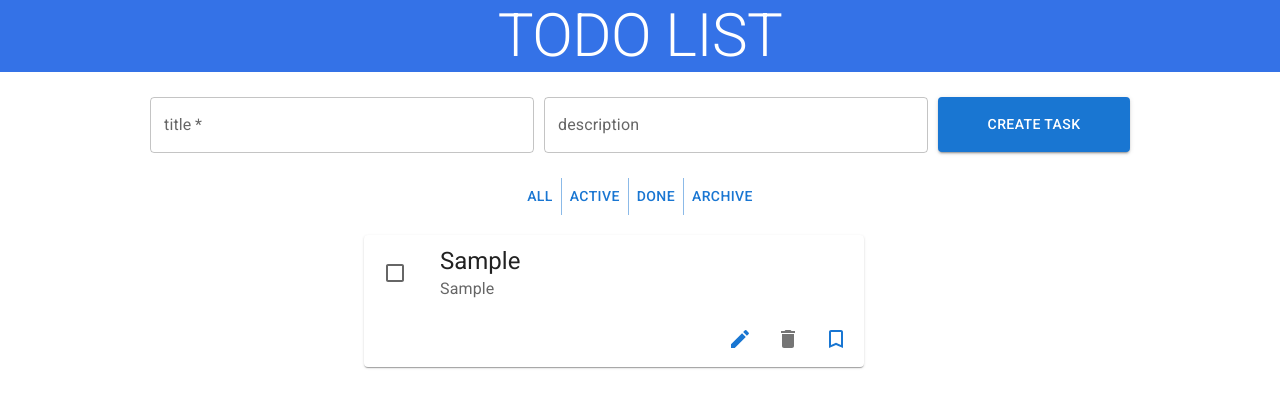
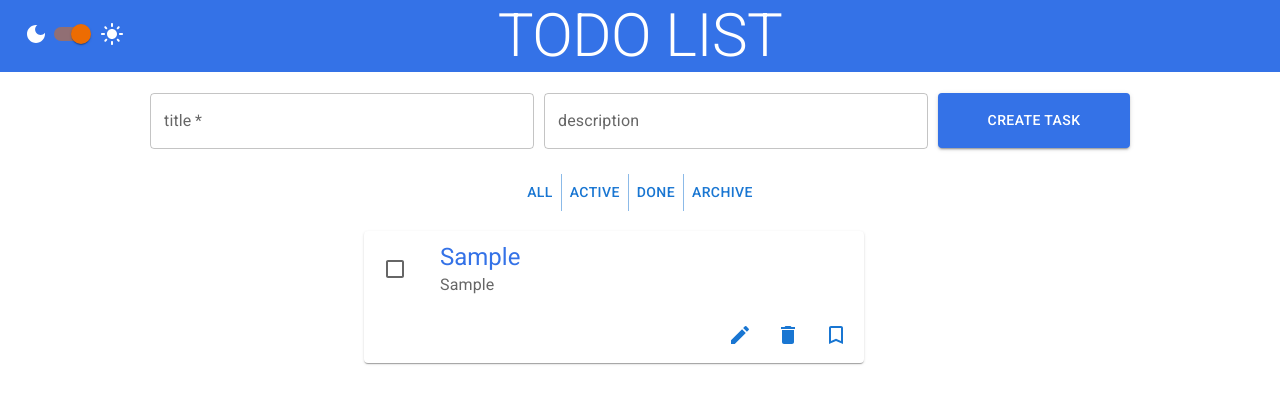
Before and after one commit to ShustovaElena/todo-list, a React (Create React App) app: page / in a window 1280 px wide. Both pictures are taken after typing "Sample", "Sample" into the empty fields and a click on the button "CREATE TASK". Shown: the top 408 px of the page. Built offline with nearby package versions, Linux system fonts and the light colour scheme.

Commit message:
feat: add theme switcher

```diff
--- a/src/App.js
+++ b/src/App.js
@@ -1,12 +1,31 @@
 import { Component } from "react";
 import { Header, Tasks } from "./components";
+import { ThemeContext, themes } from './context/ThemeContext';
 
 export class App extends Component {
+  constructor(props) {
+    super(props);
+    this.state = {
+      theme: themes.light,
+    };
+
+    this.toggleTheme = () => {
+      this.setState(state => ({
+        theme:
+          state.theme === themes.dark
+            ? themes.light
+            : themes.dark,
+      }));
+    };
+  }
+
   render() {
     return (
       <>
-        <Header />
-        <Tasks />
+        <ThemeContext.Provider value={this.state.theme}>
+          <Header changeTheme={this.toggleTheme}/>
+          <Tasks />
+        </ThemeContext.Provider>
       </>
     );
   }
--- a/src/components/CreateTaskField/CreateTaskField.js
+++ b/src/components/CreateTaskField/CreateTaskField.js
@@ -1,5 +1,6 @@
 import { Component } from "react";
 import { TextField, Box, Button } from "@mui/material";
+import { ThemeContext } from '../../context/ThemeContext';
 
 export class CreateTaskField extends Component {
   constructor(props) {
@@ -46,9 +47,10 @@ export class CreateTaskField extends Component {
 
   render() {
     const { title, description, error } = this.state;
+    let theme = this.context;
 
     return (
-      <Box id="form" component="form" onSubmit={this.handleSubmit} sx={{ display: 'flex', margin: '20px auto', justifyContent: 'center' }}>
+      <Box id="form" component="form" onSubmit={this.handleSubmit} sx={{ display: 'flex', paddingTop: 2, margin: '0 auto 20px auto', justifyContent: 'center' }}>
         <TextField
           id="title"
           label="title"
@@ -68,8 +70,10 @@ export class CreateTaskField extends Component {
           onChange={this.handleDescriptionChange}
           sx={{ margin: '5px', width: '30%' }}
         />
-        <Button type="submit" variant="contained" sx={{ margin: '5px', height: '55px', width: '15%' }}>Create task</Button>
+        <Button type="submit" variant="contained" sx={{ margin: '5px', height: '55px', width: '15%', backgroundColor: theme.backgroundHeader, color: theme.color }}>Create task</Button>
       </Box>
     );
   }
 }
+
+CreateTaskField.contextType = ThemeContext;
--- a/src/components/Header/Header.js
+++ b/src/components/Header/Header.js
@@ -1,12 +1,22 @@
 import { Typography, Container } from "@mui/material";
+import { Component } from "react";
+import { Switcher } from '../Switcher';
+import { ThemeContext } from '../../context/ThemeContext';
 
-export const Header = () => {
+export class Header extends Component {
+  render() {
+  let theme = this.context;
+  const { changeTheme } = this.props;
   return (
-   <Container maxWidth="100%" sx={{backgroundColor: 'var(--main-color)'}}>
+   <Container maxWidth="100%" sx={{backgroundColor: theme.backgroundHeader}}>
       <Typography variant="h2" component="h2" align="center"
-      sx={{color: 'var(--header-text-color)', textTransform: 'uppercase'}}>
+      sx={{color: theme.color, textTransform: 'uppercase'}}>
         Todo List
       </Typography>
+      <Switcher changeTheme={changeTheme}/>
     </Container>
   );
+  }
 }
+
+Header.contextType = ThemeContext;
--- /dev/null
+++ b/src/components/Switcher/Switcher.js
@@ -0,0 +1,18 @@
+import { Component } from "react";
+import { Switch, Box }  from '@mui/material';
+import DarkModeIcon from '@mui/icons-material/DarkMode';
+import LightModeIcon from '@mui/icons-material/LightMode';
+
+export class Switcher extends Component {
+  render() {
+    const { changeTheme } = this.props;
+
+    return (
+      <Box>
+        <DarkModeIcon sx={{color: 'white', position: 'absolute', top: 22}} />
+        <Switch defaultChecked onClick={changeTheme} color="warning" sx={{ position: 'absolute', top: 15, left: 42}} />
+        <LightModeIcon sx={{color: 'white', position: 'absolute', top: 22, left: 100}}/>
+      </Box>
+    );
+  }
+}
--- /dev/null
+++ b/src/components/Switcher/index.js
@@ -0,0 +1 @@
+export * from './Switcher';
--- a/src/components/Tabs/Tabs.js
+++ b/src/components/Tabs/Tabs.js
@@ -6,7 +6,7 @@ export class Tabs extends Component {
     const { showFiltredTasks } = this.props;
 
     return (
-      <ButtonGroup variant="text" aria-label="text button group" sx={{ display: 'flex', justifyContent: 'center' }}>
+      <ButtonGroup variant="text" sx={{ display: 'flex', justifyContent: 'center' }}>
         <Button onClick={() => showFiltredTasks('all')}>All</Button>
         <Button onClick={() => showFiltredTasks('active')}>Active</Button>
         <Button onClick={() => showFiltredTasks('done')}>Done</Button>
--- a/src/components/Task/Task.js
+++ b/src/components/Task/Task.js
@@ -5,6 +5,7 @@ import DeleteIcon from '@mui/icons-material/Delete';
 import BookmarkBorderIcon from '@mui/icons-material/BookmarkBorder';
 import DoneIcon from '@mui/icons-material/Done';
 import BookmarkIcon from '@mui/icons-material/Bookmark';
+import { ThemeContext } from '../../context/ThemeContext';
 
 export class Task extends Component {
   constructor(props) {
@@ -99,9 +100,10 @@ export class Task extends Component {
 
   render() {
     const { isChangeTask, title, description, isError, isDone, isArchive, borderStyle } = this.state;
+    let theme = this.context;
 
     return (
-      <Card style={{ border: borderStyle }} sx={{ maxWidth: 500, margin: '20px', minHeight: 100}}>
+      <Card style={{ border: borderStyle }} sx={{ maxWidth: 500, margin: '20px', minHeight: 100, backgroundColor: theme.backgroundTask, color: theme.colorTask}}>
       <CardContent sx={{ padding: '10px', display: 'flex' }}>
         <Checkbox onChange={this.handleChangeStatus} checked={isDone} />
         <Container>
@@ -130,7 +132,7 @@ export class Task extends Component {
         <IconButton color="primary" aria-label="edit" onClick={this.handleEditTask}>
           {isChangeTask ? <DoneIcon /> : <EditIcon />}
         </IconButton>
-        <IconButton aria-label="delete" onClick={this.handleDeleteTask}>
+        <IconButton color="primary" aria-label="delete" onClick={this.handleDeleteTask}>
           <DeleteIcon />
         </IconButton>
         <IconButton aria-label="archive" onClick={this.handleArchiveTask}>
@@ -141,3 +143,5 @@ export class Task extends Component {
     );
   }
 }
+
+Task.contextType = ThemeContext;
--- a/src/components/Tasks/Tasks.js
+++ b/src/components/Tasks/Tasks.js
@@ -1,6 +1,7 @@
 import { Component } from "react";
 import { Task, CreateTaskField, Tabs } from "../../components";
-import { Container } from '@mui/material';
+import { Container, Box } from '@mui/material';
+import { ThemeContext } from '../../context/ThemeContext';
 
 export class Tasks extends Component {
   constructor() {
@@ -71,8 +72,10 @@ export class Tasks extends Component {
 
   render() {
     const { filteredTasks } = this.state;
+    let theme = this.context;
+
     return (
-      <>
+      <Box sx={{ backgroundColor: theme.background, backgroundSize: '100%', minHeight: '100vh'}}>
         <CreateTaskField addTask={this.addTask}/>
         <Tabs showFiltredTasks={this.showFiltredTasks} />
         <Container sx={{ display: 'flex', flexDirection: 'column', justifyContent: 'center', width: '50%' }}>
@@ -80,7 +83,9 @@ export class Tasks extends Component {
             return <Task key={task.id} {...task} editTask={this.editTask} deleteTask={this.deleteTask} />
           })}
         </Container>
-      </>
+      </Box>
     );
   }
 }
+
+Tasks.contextType = ThemeContext;
--- /dev/null
+++ b/src/context/ThemeContext.js
@@ -0,0 +1,20 @@
+import { createContext } from "react";
+
+export const themes = {
+  light: {
+    color: '#ffffff',
+    backgroundHeader: '#3472e7',
+    background: '#ffffff',
+    backgroundTask: '#ffffff',
+    colorTask: '#3472e7'
+  },
+  dark: {
+    color: '#ffffff',
+    backgroundHeader: '#474a51',
+    background: '#b4b6c2',
+    backgroundTask: '#474a51',
+    colorTask: '#ffffff'
+  },
+};
+
+export const ThemeContext = createContext(themes.light);
```
